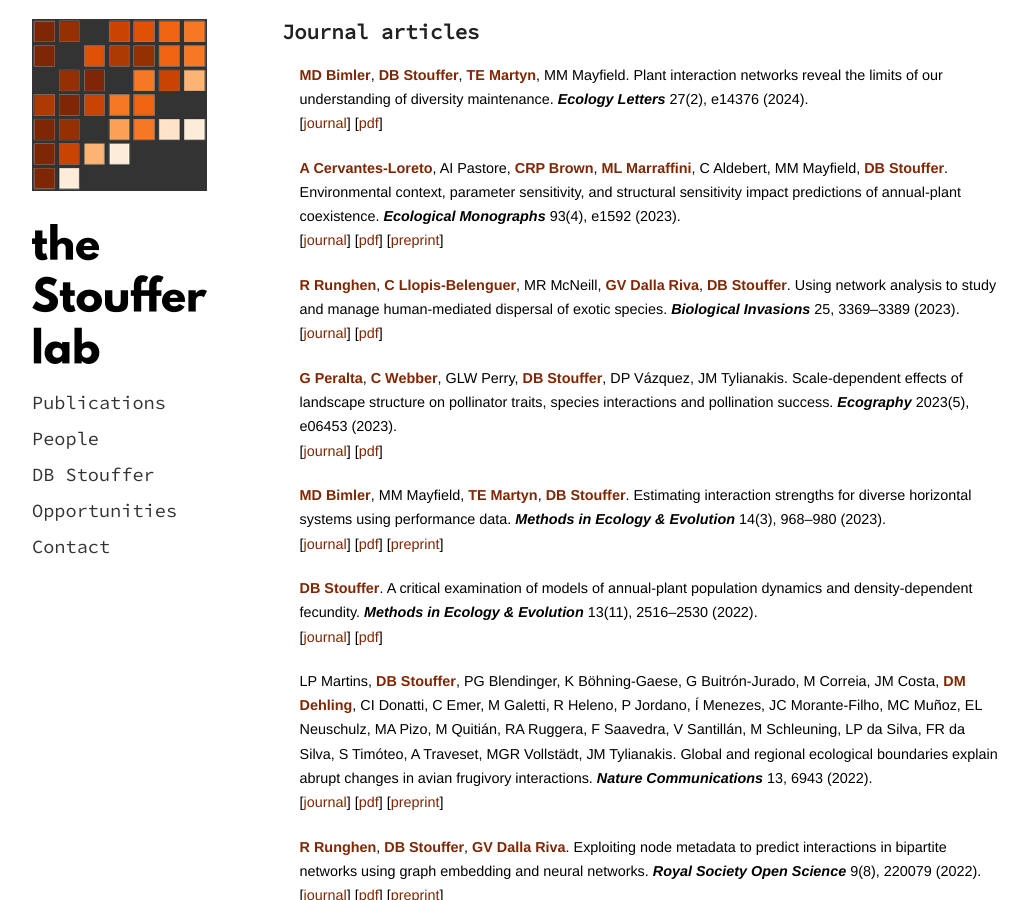
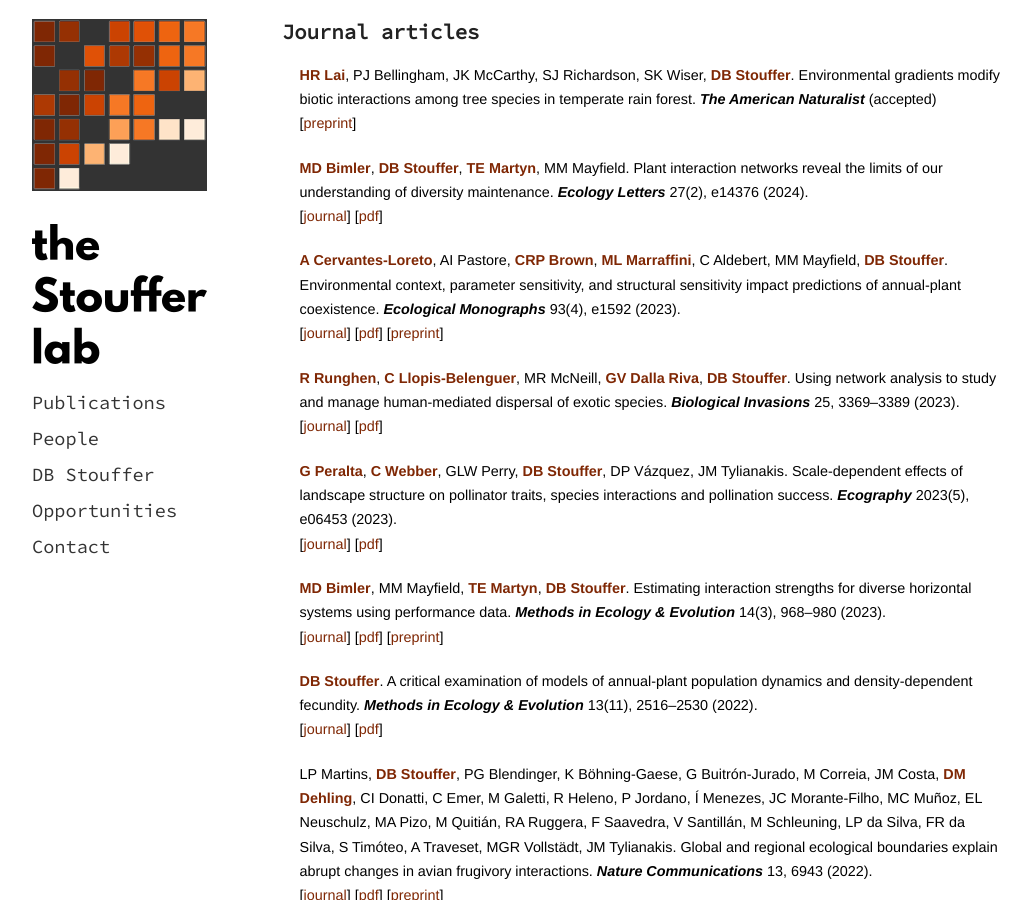
Before and after one commit to stoufferlab/stoufferlab.github.io, a Jekyll site: the page built from publications/index.html, in a window 1280 px wide and 900 px high. Shown: the whole window, without its empty margins (123-1154 px from the left). Built offline with Jekyll 4.4.1, drawn with Linux system fonts in a browser that asks for light colours; nearby versions of some CDN libraries; library files that are not in the unit come from our copies; a script that is not in the unit is left out; some of the changed text lies outside the part shown.

Commit message:
shifting Lai et al from a preprint to an accepted paper at The American Naturalist

```diff
--- a/publications/papers.html
+++ b/publications/papers.html
@@ -1,4 +1,25 @@
 <!-- journal articles -->
+
+<div id="publication">
+<li>
+<p>
+<b style="color: rgb(127,39,4);">HR Lai</b>,
+PJ Bellingham,
+JK McCarthy,
+SJ Richardson,
+SK Wiser,
+<b style="color: rgb(127,39,4);">DB Stouffer</b>.
+Environmental gradients modify biotic interactions among tree species in temperate rain forest.
+<b><i>The American Naturalist</i></b>
+(accepted)
+<br>
+[<a href="http://dx.doi.org/10.22541/au.163636841.17397351/v1">preprint</a>]
+<br>
+<small>
+</small>
+</p>
+</li>
+</div>
 
 <div id="publication">
 <li>
--- a/publications/preprints.html
+++ b/publications/preprints.html
@@ -1,15 +1,3 @@
-
-<div id="publication">
-<li>
-<p>
-<b style="color: rgb(127,39,4);">HR Lai</b>, PJ Bellingham, JK McCarthy, SJ Richardson, SK Wiser, <b style="color: rgb(127,39,4);">DB Stouffer</b>. Environmental gradients modify biotic interactions among tree species in temperate rain forest. <b><i>Authorea</i></b> <br>
-[<a href="http://dx.doi.org/10.22541/au.163636841.17397351/v1">preprint</a>]
-<br>
-<small>
-</small>
-</p>
-</li>
-</div>
 
 <div id="publication">
 <li>
```
